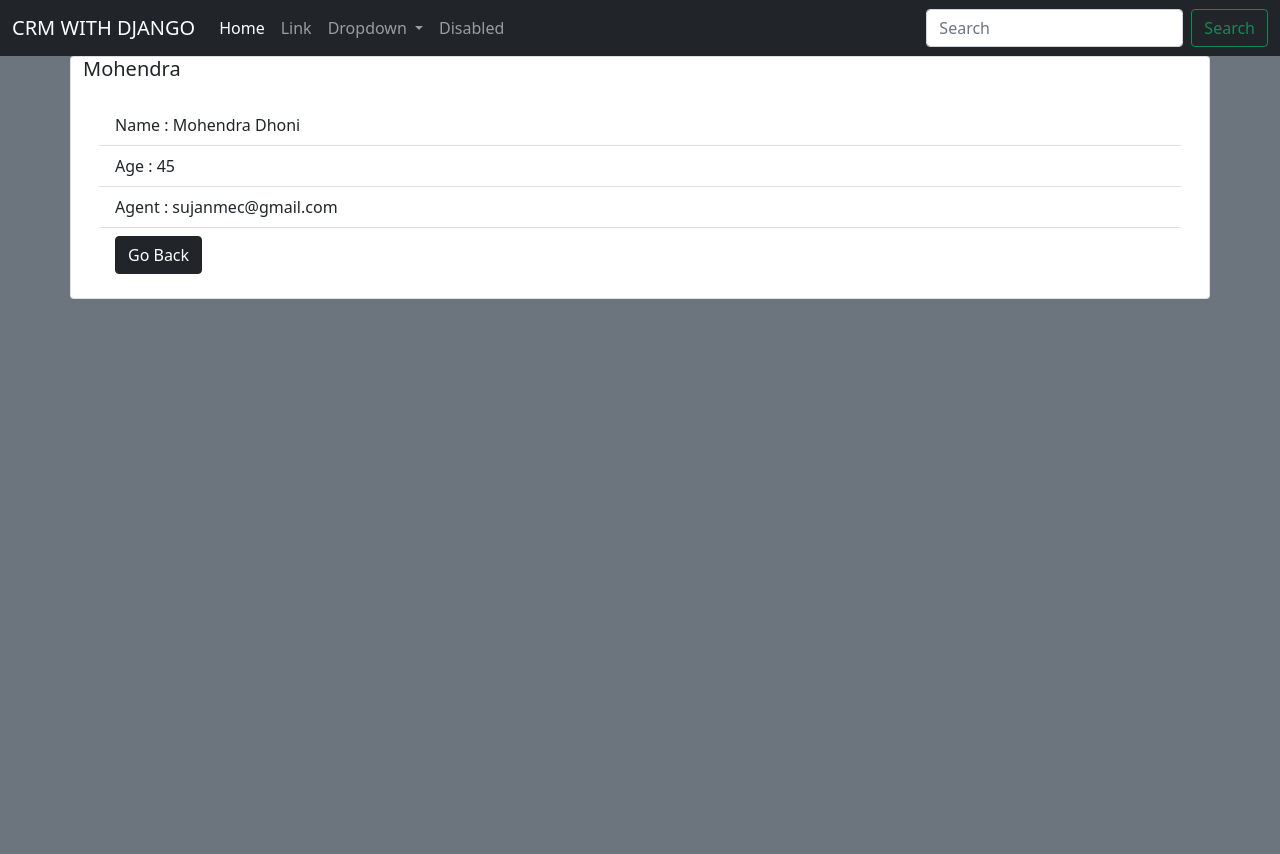
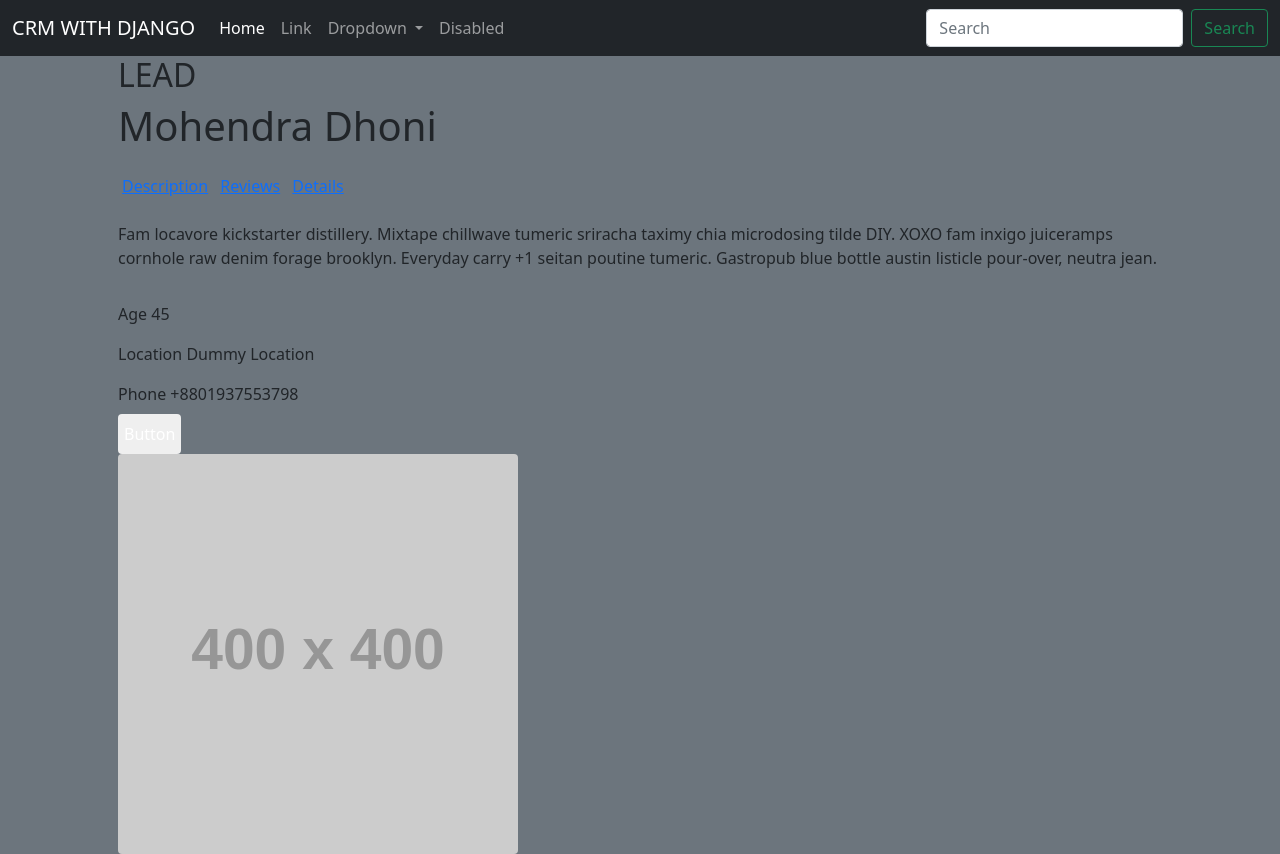
Before and after one commit to Sujan804/CRM-With-Django, a Django app: template leads/templates/leads/lead_detail.html in a window 1280 px wide. Before the commit the page ends 299 px from the top, so only its background shows below. Run offline with Django 3.2, Linux system fonts and the light colour scheme; the template is opened without the code that fills it: values that come from a table or form of the project are taken from there, others are empty; data comes from the database, SQL or seed files in the repository; grey boxes labelled with a size stand in for pictures from a placeholder-image service; some libraries are stand-ins or nearby versions.

Commit message:
Day 4 last commit

```diff
--- a/leads/templates/leads/lead_detail.html
+++ b/leads/templates/leads/lead_detail.html
@@ -1,7 +1,44 @@
-{% extends 'leads/layouts.html' %}
+{% extends 'layouts.html' %}
 {% block titile %}Details{% endblock titile %}
 {% block content %}
-<div class="card container">
+<section class="text-gray-600 body-font overflow-hidden">
+  <div class="container px-5 py-24 mx-auto">
+    <div class="lg:w-4/5 mx-auto flex flex-wrap">
+      <div class="lg:w-1/2 w-full lg:pr-10 lg:py-6 mb-6 lg:mb-0">
+        <h2 class="text-sm title-font text-gray-500 tracking-widest">LEAD</h2>
+        <h1 class="text-gray-900 text-3xl title-font font-medium mb-4">{{lead.first_name}} {{lead.last_name}}</h1>
+        <div class="flex mb-4">
+          <a class="flex-grow text-indigo-500 border-b-2 border-indigo-500 py-2 text-lg px-1">Description</a>
+          <a class="flex-grow border-b-2 border-gray-300 py-2 text-lg px-1">Reviews</a>
+          <a href = "{%url 'leads:lead-update' lead.pk %}" class="flex-grow border-b-2 border-gray-300 py-2 text-lg px-1">Details</a>
+        </div>
+        <p class="leading-relaxed mb-4">Fam locavore kickstarter distillery. Mixtape chillwave tumeric sriracha taximy chia microdosing tilde DIY. XOXO fam inxigo juiceramps cornhole raw denim forage brooklyn. Everyday carry +1 seitan poutine tumeric. Gastropub blue bottle austin listicle pour-over, neutra jean.</p>
+        <div class="flex border-t border-gray-200 py-2">
+          <span class="text-gray-500">Age</span>
+          <span class="ml-auto text-gray-900">{{lead.age}}</span>
+        </div>
+        <div class="flex border-t border-gray-200 py-2">
+          <span class="text-gray-500">Location</span>
+          <span class="ml-auto text-gray-900">Dummy Location</span>
+        </div>
+        <div class="flex border-t border-b mb-6 border-gray-200 py-2">
+          <span class="text-gray-500">Phone</span>
+          <span class="ml-auto text-gray-900">+8801937553798</span>
+        </div>
+        <div class="flex">
+          <button class="flex ml-auto text-white bg-indigo-500 border-0 py-2 px-6 focus:outline-none hover:bg-indigo-600 rounded">Button</button>
+          <button class="rounded-full w-10 h-10 bg-gray-200 p-0 border-0 inline-flex items-center justify-center text-gray-500 ml-4">
+            <svg fill="currentColor" stroke-linecap="round" stroke-linejoin="round" stroke-width="2" class="w-5 h-5" viewBox="0 0 24 24">
+              <path d="M20.84 4.61a5.5 5.5 0 00-7.78 0L12 5.67l-1.06-1.06a5.5 5.5 0 00-7.78 7.78l1.06 1.06L12 21.23l7.78-7.78 1.06-1.06a5.5 5.5 0 000-7.78z"></path>
+            </svg>
+          </button>
+        </div>
+      </div>
+      <img alt="ecommerce" class="lg:w-1/2 w-full lg:h-auto h-64 object-cover object-center rounded" src="https://dummyimage.com/400x400">
+    </div>
+  </div>
+</section>
+{% comment %} <div class="card container">
   <h5 class="card-title">{{lead.first_name}}</h5>
   <div class="card-body">
     <ul class="list-group list-group-flush">
@@ -12,5 +49,5 @@
   </ul>
 
   </div>
-</div>
+</div> {% endcomment %}
 {% endblock content %}
```
